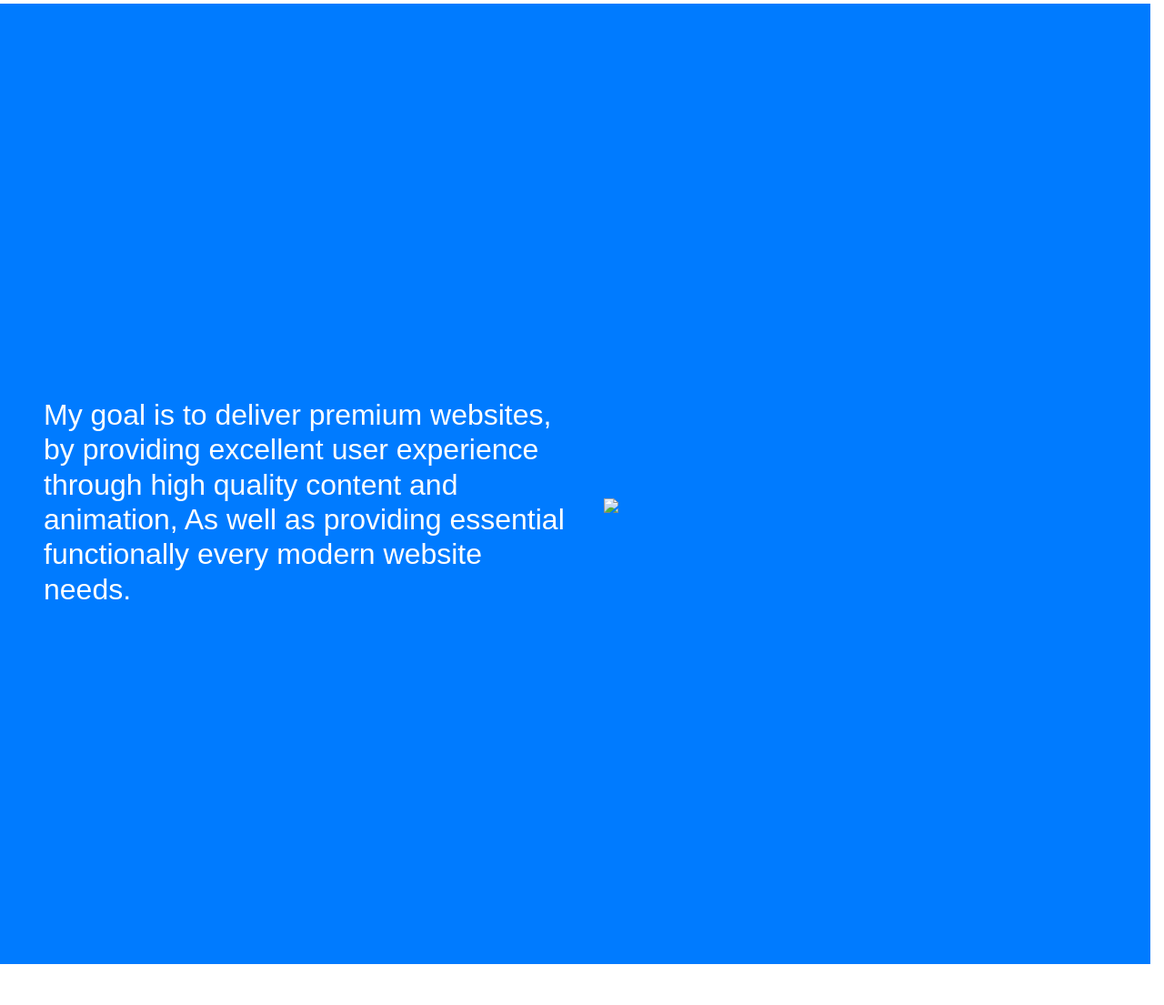
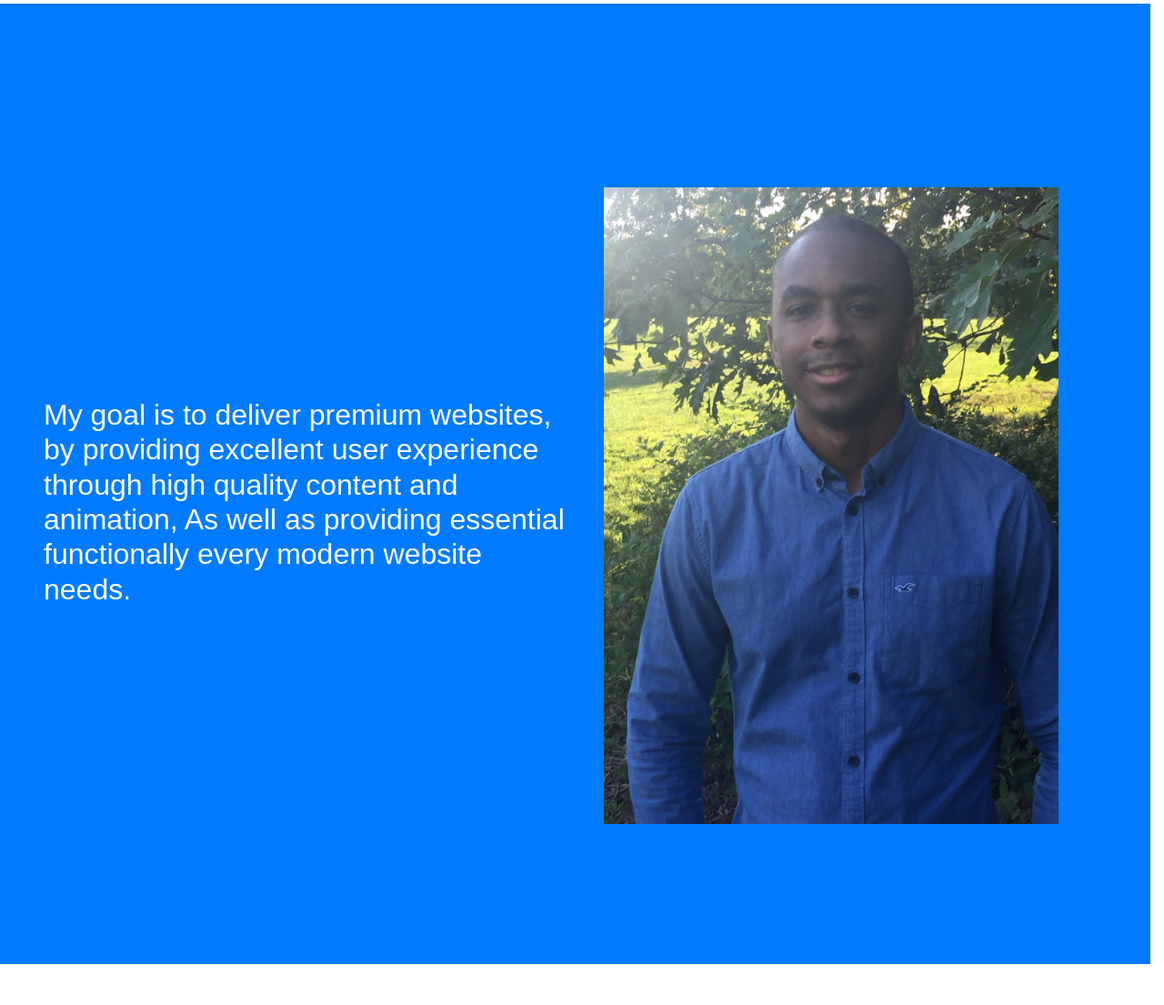
Before and after one commit to mbaileyfuturist/Portfolio, a PHP site: page / in a window 1280 px wide. Shown: the part 752-1857 px from the top of the page at 91% size. Run offline with PHP 8.4, Linux system fonts and the light colour scheme; some libraries are stand-ins or nearby versions; some web fonts are replaced.

Commit message:
added nav links for services, about, and prices. Also added smooth scroll behavior.

```diff
--- a/index.html
+++ b/index.html
@@ -16,10 +16,12 @@
         <header class=" row bg-dark">
             <div id="mySidenav" class="sidenav" style="opacity:0.9">
                 <a href="javascript:void(0)" class="closebtn" onclick="closeNav()">&times;</a>
-                <a class="text-center" href="https://github.com/mbaileyfuturist" target="_BLANK">Github</a>
-                <a class="text-center" href="https://www.linkedin.com/in/micheal-bailey-175965122/" target="_BLANK">Linkedin</a>
+                <a class="text-center" href="#about">About</a>
+                <a class="text-center" href="" data-toggle="modal" data-target="#exampleModal">Contact</a>
                 <a class="text-center" href="portfolio.html">Portfolio</a>
-                <a class="text-center" href="" data-toggle="modal" data-target="#exampleModal">Contact</a>
+                <a class="text-center" href="#services">Services</a>
+                <a class="text-center" href="#design-process" >Design Process</a>
+                <a class="text-center" href="#prices">prices</a>
             </div>
 
             <div class="col mt-4">
@@ -89,17 +91,17 @@
 
           </div>
 
-          <section class="pt-5 mission-statement bg-primary text-white row" style="width:100%;">
+          <section id="about" class="pt-5 bg-primary text-white row" style="width:100%;">
             <div class="col-sm ml-5 h2 d-flex align-items-center" style="width:50%;height:1000px">
                 My goal is to deliver premium websites, by providing excellent user experience through high quality content and animation, As well as providing essential functionally every modern website needs.
             </div>
 
             <div class="col-sm d-flex align-items-center">
-                <img class="profile-pic" src="#">
+                <img class="profile-pic" src="images/Portfolio.JPG" style="width:500px;height:700px">
             </div>
           </section>
 
-          <section class="services " style="height:1000px">
+          <section id="services" class="services " style="height:1000px">
             <div class="row" style="margin-top:300px;margin-left:200px;">
                 <div class="col-sm">
                     <div class="flip-card border-primary bg-primary">
@@ -190,7 +192,7 @@
             </div>
           </section>
 
-          <section class="design-process" style="width:100%;height:1000px">
+          <section id="design-process" class="design-process" style="width:100%;height:1000px">
 
             <div class="row contact-row">
               <div class="col-sm">
@@ -254,7 +256,7 @@
 
           </section>
 
-          <section class="prices d-flex align-items-center justify-content-center" style="width:100%;height:1000px">
+          <section id="prices" class="prices d-flex align-items-center justify-content-center" style="width:100%;height:1000px">
               <div class="row">
                   <div class="col-sm mr-5">
                     <div class="card" style="width: 18rem; height:25rem;">
@@ -323,7 +325,7 @@
             <div class="row">
                 <div class="col-sm ml-5">
                     <nav class="footer-nav">
-                      <h4 class="text-white">About</h4>
+                        <a href="#about"><h4 class="text-white"> About</h4></a>
                         <a data-toggle="modal" data-target="#exampleModal1"><h4 class="text-white">Contact</h4></a>
 
                         <!-- Contact Forum -->
@@ -365,6 +367,9 @@
 
 
                         <a href="portfolio.html"><h4 class="text-white">Portfolio</h4></a>
+                        <a href="#services"><h4 class="text-white">Services</h4></a>
+                        <a href="#design-process"><h4 class="text-white">Design Process</h4></a>
+                        <a href="#prices"><h4 class="text-white">Prices</h4></a>
                     </nav>
                 </div>
                 <div class="col-sm">
--- a/style.css
+++ b/style.css
@@ -1,4 +1,6 @@
-
+html{
+  scroll-behavior: smooth;
+}
 a:hover{
   text-decoration:none;
   color:blue;
@@ -103,7 +105,7 @@ a:hover{
   .sidenav {padding-top: 15px;}
   .sidenav a {font-size: 18px;}
 }
-.mission-statement{
+#about{
   font-family: 'Recursive', sans-serif;
 }
 .footer-social{
```
Also changed, not shown: images/Portfolio.JPG (added).
